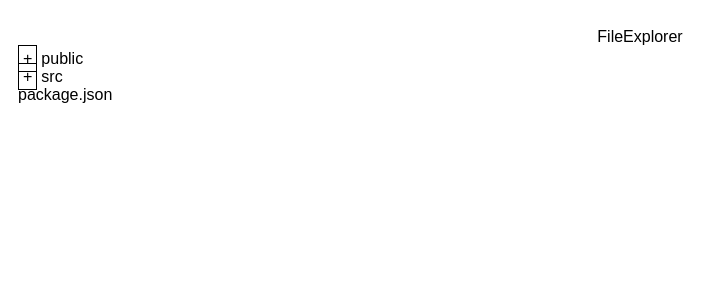
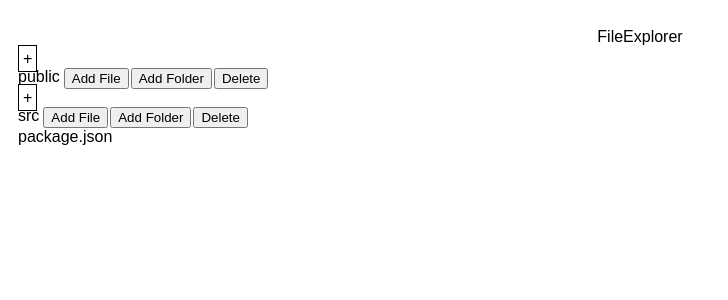
Before and after one commit to agarwalmohit43/React_TypeScript, a React (Create React App) app: page / in a window 1280 px wide. Shown: the top 300 px of the page, without its empty margins (0-728 px from the left). Built offline with nearby package versions, Linux system fonts and the light colour scheme; the HTML template or start-up script is replaced by a standard one.

Commit message:
FileExplorer Delete WIP

```diff
--- a/src/components/FileExplorer/FileExplorer.tsx
+++ b/src/components/FileExplorer/FileExplorer.tsx
@@ -7,7 +7,7 @@ const FileExplorer = () => {
   return (
     <div>
       FileExplorer
-      <List data={data} />
+      <List data={data} setData={setData} />
     </div>
   );
 };
--- a/src/components/FileExplorer/List.tsx
+++ b/src/components/FileExplorer/List.tsx
@@ -1,8 +1,14 @@
-import { useState } from "react";
+import { Dispatch, SetStateAction, useState } from "react";
 import { FolderStructure } from "../../typings/fileExplorer";
 
-const List = ({ data }: any) => {
+interface ListProps {
+  data: FolderStructure[];
+  setData: Dispatch<SetStateAction<FolderStructure[]>>;
+}
+
+const List = ({ data, setData }: Readonly<ListProps>) => {
   const [isExpanded, setIsExpanded] = useState<Record<string, string>>({});
+
   //   const recursiveGenerateUI = (dataArr: FolderStructure[]) => {
   //     const result = [];
   //     for (let val of dataArr) {
@@ -30,6 +36,45 @@ const List = ({ data }: any) => {
   //     return result;
   //   };
 
+  const handleActionButtonsClick = (
+    event: React.MouseEvent<HTMLDivElement>,
+    id: string
+  ) => {
+    const target = event.target as HTMLElement;
+    const action = target.dataset.action;
+    console.log(action, id);
+    switch (action) {
+      case "add-file":
+        break;
+      case "add-folder":
+        break;
+      case "delete":
+        {
+          const filteredData = data.filter((node: FolderStructure) => {
+            if (node.isFolder && node.id === id) {
+              return false;
+            }
+            return true;
+          });
+          setData(filteredData);
+        }
+        break;
+      default:
+        break;
+    }
+  };
+
+  const getActionButtons = (id: string) => (
+    <div
+      className="actionbtn-div"
+      onClick={(event) => handleActionButtonsClick(event, id)}
+    >
+      <button data-action="add-file">Add File</button>
+      <button data-action="add-folder">Add Folder</button>
+      <button data-action="delete">Delete</button>
+    </div>
+  );
+
   return (
     <div className="container">
       {data.map((node: FolderStructure) => {
@@ -46,10 +91,13 @@ const List = ({ data }: any) => {
                 }
               >{`${isExpanded[node?.id] ? "-" : "+"}`}</span>
             )}
-            <span>{node.name}</span>
+            <div style={{ display: "flex", gap: "4px" }}>
+              <span>{node.name} </span>
+              {node.isFolder && <span>{getActionButtons(node.id)} </span>}
+            </div>
             {isExpanded[node?.id] && node?.children && node.children.length && (
               <div className="children-divs">
-                <List data={node.children} />
+                <List data={node.children} setData={setData} />
               </div>
             )}
           </div>
--- a/src/components/FileExplorer/styles.css
+++ b/src/components/FileExplorer/styles.css
@@ -18,3 +18,8 @@
   padding: 4px;
   margin: 0px 4px 0px 0px;
 }
+
+.actionbtn-div {
+  display: flex;
+  gap: 2px;
+}
```
